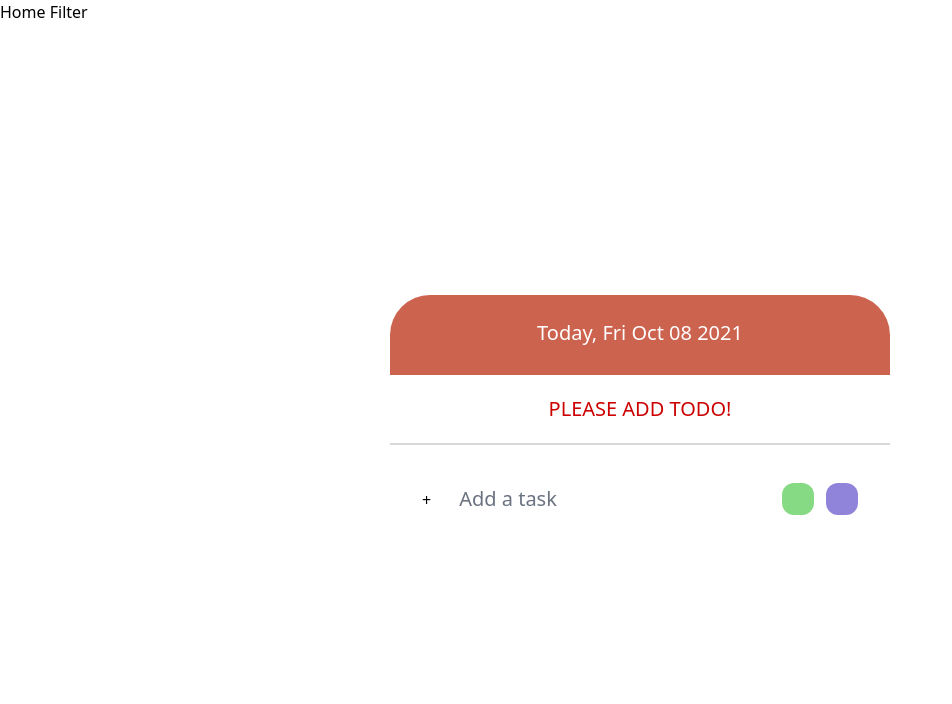
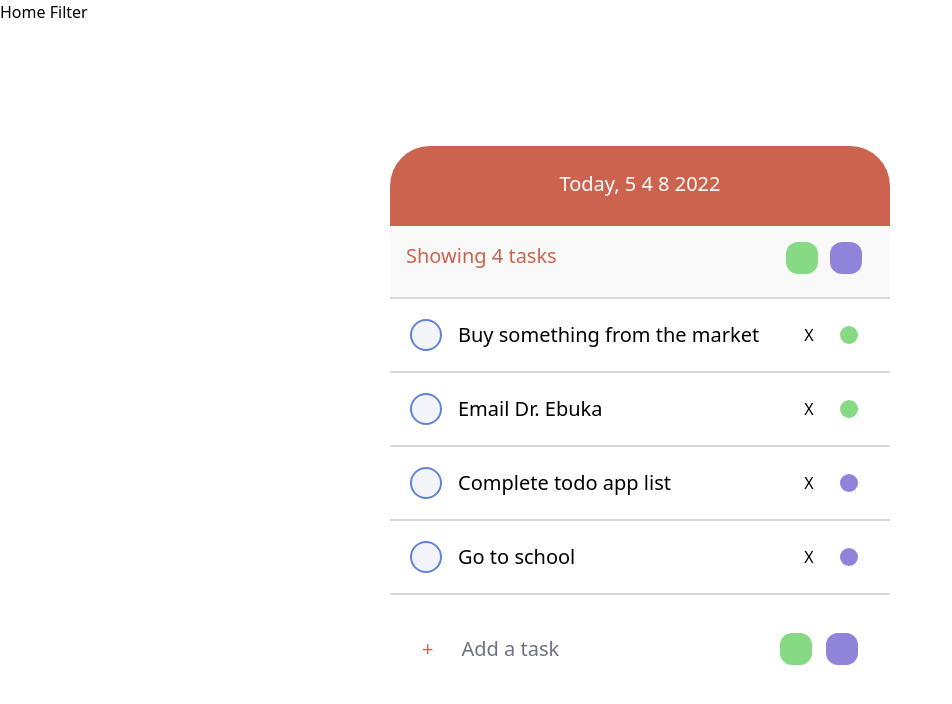
Before and after one commit to ammanabua/typescript-todo-app, a React (Create React App) app: page / in a window 1280 px wide. Shown: the top 704 px of the page, without its empty margins (0-952 px from the left). Built offline with nearby package versions, Linux system fonts and the light colour scheme.

Commit message:
add context

```diff
--- a/src/App.tsx
+++ b/src/App.tsx
@@ -1,12 +1,15 @@
-import React from 'react';
+import React, { useState } from 'react';
 import { BrowserRouter, Route, Routes } from 'react-router-dom';
 import { Home } from "./components/Home";
 import { Filter } from "./components/Filter"
 import { NavLink } from 'react-router-dom';
+import TodoProvider from './context/todoContext';
 
 function App() {
+
   return (
     <BrowserRouter>
+      <TodoProvider>
         <nav>
           <NavLink to="/">
             Home
@@ -19,6 +22,7 @@ function App() {
           <Route path="/" element={<Home />} />
           <Route path="/filter" element={<Filter />} />
         </Routes>
+      </TodoProvider>
     </BrowserRouter>
   );
 }
--- a/src/components/AddTodo.tsx
+++ b/src/components/AddTodo.tsx
@@ -1,26 +1,56 @@
-import React, { ChangeEvent, FormEvent } from 'react'
-import { setTextRange } from 'typescript'
+import React, { ChangeEvent, FormEvent, useContext, useState } from 'react'
+import { TodoProps, Todo } from '../@types/todo'
+import { TodoContext } from '../context/todoContext'
+import { v4 as uuidv4 } from "uuid"
 
-export type AddTodoProps = {
-    task: string
-    tag: string
-    handleSubmitTodo: (e:FormEvent) => void
-    handleChange: (e: ChangeEvent) => void
-    handleAddTag: (e:ChangeEvent) => void
-}
 
-export const AddTodo = ({ task, tag, handleChange, handleAddTag, handleSubmitTodo }: AddTodoProps) => {
+export const AddTodo: React.FC = () => {
+
+
+    const { handleAddTodo } = React.useContext(TodoContext) as TodoProps;
+
+    const [task, setTask] = React.useState("");
+    const [tag, setTag] = React.useState("");
+
+    const handleChange = (e: ChangeEvent) => {
+        const { value } = e.target as HTMLInputElement
+        setTask(value)
+      }
+
+    const handleSubmitTodo = (e: FormEvent) => {
+        e.preventDefault()
+
+        const todo = {
+            id: uuidv4(),
+            task: task,
+            tag: tag,
+            isCompleted: false,
+        }
+        task && handleAddTodo(todo)
+    }
+
+    const handleAddTag = (e: FormEvent) => {
+        const { value } = e.target as HTMLInputElement
+        setTag(value)
+    }
+
   return(
     <form onSubmit={handleSubmitTodo} className="w-full flex justify-between items-center p-8 border-t-2 border-border-grey rounded-b-[40px]">
         <div>
-            <button className='' type="submit" aria-label="Add a task">
+            <button className='text-xl text-[#CC634F]' type="submit" aria-label="Add a task">
             +
             </button>
-            <input className='border-none ml-4 text-xl' type="text" name="task" value={task} onChange={handleChange} placeholder="Add a task" />
+            <input className='border-none ml-4 text-xl' type="text" name="task" onChange={handleChange} placeholder="Add a task" />
         </div>
-        <div>
-            <input className='h-8 w-8 mr-3 rounded-xl bg-green outline-none checked:text-green focus:ring-0 border-none' type="radio" value="Green" name="tag" onChange={handleAddTag} />
-            <input className='h-8 w-8 rounded-xl bg-purple outline-none checked:text-purple focus:ring-0 border-none' type="radio" value="Purple" name="tag" onChange={handleAddTag} />
+        <div className='flex justify-center items-center'>
+            <div className='flex mr-3'>
+            <input className='peer invisible h-0 w-0' id="green" type="radio" value="Green" name="tag" onChange={handleAddTag} />
+            <label className='peer-checked:outline peer-checked:outline-tag-outline flex h-8 w-8 rounded-xl bg-green cursor-pointer' htmlFor="green"></label>
+            </div>
+            <div className='flex'>
+            <input className='peer invisible h-0 w-0' type="radio" value="Purple" name="tag" id="purple" onChange={handleAddTag} />
+            <label className='peer-checked:outline peer-checked:outline-tag-outline flex h-8 w-8 rounded-xl bg-purple cursor-pointer' htmlFor="purple"></label>
+            </div>
         </div>
     </form>
   )
--- a/src/components/Filter.tsx
+++ b/src/components/Filter.tsx
@@ -1,4 +1,7 @@
 import React from 'react'
+import { TodoProps } from "../@types/todo"
+
+
 
 export const Filter = () => {
   return (
--- a/src/components/Home.tsx
+++ b/src/components/Home.tsx
@@ -1,5 +1,6 @@
 import React from 'react'
 import { Todos } from "../components/Todos"
+
 
 export const Home = () => {
   return (
--- a/src/components/Row.tsx
+++ b/src/components/Row.tsx
@@ -1,26 +1,22 @@
 import React from 'react'
+import { Todo } from '../@types/todo';
 
-type Todo = {
-    id: string,
-    task: string,
-    tag: string,
-    isCompleted: boolean
+
+type Props = {
+    todo: Todo;
+    handleCheckTodo: (id: string) => void;
+    handleFilterTodo: (id: string) => void;
+    handleDeleteTodo: (id: string) => void;
 }
 
-type TodoProps = {
-    todo: Todo
-    handleDeleteTodo: (id: string) => void
-    handleFilterTodo: (tag: string) => void
-    handleCheckTodo: (id: string) => void
-}
 
-export const Row = ({ todo: { id, task, isCompleted, tag }, handleDeleteTodo, handleFilterTodo, handleCheckTodo}: TodoProps) => {
+export const Row: React.FC<Props> = ({ todo: { id, task, isCompleted, tag }, handleDeleteTodo, handleFilterTodo, handleCheckTodo}) => {
   return (
     <div
         className='
-            flex w-full p-5 justify-between bg-white border-t-2 border-border-grey align-middle'>
+            flex w-full p-5 justify-between bg-white border-t-2 border-border-grey align-middle cursor-pointer'>
 
-        <div className='flex items-center'>
+        <div className='flex items-center w-full' onClick={() => handleCheckTodo(id)}>
             <input
                 className='bg-check-grey rounded-full border-2 border-blue focus:ring-0 h-8 w-8 transition duration-200 float-left cursor-pointer mr-2'
                 type="checkbox"
--- a/src/components/Todos.tsx
+++ b/src/components/Todos.tsx
@@ -1,8 +1,10 @@
 
-import React, { ChangeEvent, FormEvent, HTMLInputTypeAttribute, useState } from 'react'
+import React, { ChangeEvent, FormEvent, useState } from 'react'
 import { AddTodo } from './AddTodo';
 import { Row } from './Row';
 import { v4 as uuidv4 } from 'uuid'
+import { Todo, TodoProps } from '../@types/todo';
+import { TodoContext } from "../context/todoContext"
 
 
 // const data = [
@@ -32,81 +34,27 @@ import { v4 as uuidv4 } from 'uuid'
 //     },
 // ]
 
-type Todo = {
-    id: string
-    task: string
-    tag: string
-    isCompleted: boolean
-}
+
 
 export const Todos = () => {
-    const [todos, setTodos] = useState<Todo[]>([]);
-    const [task, setTask] = useState("");
-    const [tag, setTag] = useState("");
+
+    const { todos, handleFilterTodo, handleCheckTodo, handleDeleteTodo } = React.useContext(TodoContext) as TodoProps;
 
     const todosLength = todos.length;
     const hasTodos = todos.length > 0;
     const remainingTodos = todos.filter((todo) => !todo.isCompleted).length
 
+    let newDate = new Date();
+    let day = newDate.getDay();
+    let date = newDate.getDate();
+    let month = newDate.getMonth() + 1;
+    let year = newDate.getFullYear()
 
-    const handleAddTodo = (todo: Todo) => {
-        const updatedTodos = [...todos, todo];
-        setTodos(updatedTodos);
-        console.log(updatedTodos);
-        setTask("")
-    }
-
-    const handleChange = (e: ChangeEvent) => {
-        const { value } = e.target as HTMLInputElement
-        setTask(value)
-    }
-
-    const handleSubmitTodo = (e: FormEvent) => {
-        e.preventDefault()
-
-        const todo = {
-            id: uuidv4(),
-            task: task,
-            tag: tag,
-            isCompleted: false,
-        }
-        task && handleAddTodo(todo)
-    }
-
-    const handleDeleteTodo = (id: string) => {
-        const updatedTodos = todos.filter((todo) => todo.id !== id)
-        setTodos(updatedTodos)
-    }
-
-    const handleFilterTodo = (tag: string) => {
-        const updatedTodos = todos.filter((todo) => todo.tag === tag)
-        setTodos(updatedTodos)
-    }
-
-    const handleCheckTodo = (id: string) => {
-        const updatedTodos = todos.map((todo) => {
-            if(todo.id === id) {
-                return {
-                    ...todo,
-                    isCompleted: !todo.isCompleted
-                }
-            }
-            return todo
-        })
-
-        setTodos(updatedTodos)
-    }
-
-    const handleAddTag = (e: FormEvent) => {
-        const { value } = e.target as HTMLInputElement
-        setTag(value)
-        console.log(value);
-    }
 
   return (
     <section className='w-[500px] xs:w-1/4 m-8 max-w-2xl flex flex-col items-center'>
         <div className='bg-orange h-20 p-6 rounded-t-[40px] w-full'>
-            <p className='text-center text-white text-xl font-medium'>Today, Fri Oct 08 2021</p>
+            <p className='text-center text-white text-xl font-medium'>{`Today, ${day} ${month} ${date} ${year}`}</p>
         </div>
         {!hasTodos && (
             <p className='m-5 text-xl text-[#c00] uppercase'>Please add todo!</p>
@@ -117,24 +65,19 @@ export const Todos = () => {
                     <p className='text-orange'>{`Showing ${todosLength} tasks`}</p>
                 </div>
                 <div>
-                    <button onClick={() => handleFilterTodo(tag)} className='h-8 w-8 mr-3 rounded-xl bg-green outline-none border-none'></button>
-                    <button onClick={() => handleFilterTodo(tag)} className='h-8 w-8 mr-3 rounded-xl bg-purple outline-none border-none'></button>
+                    <button onClick={() => handleFilterTodo("Green")} className='h-8 w-8 mr-3 rounded-xl bg-green outline-none border-none'></button>
+                    <button onClick={() => handleFilterTodo("Purple")} className='h-8 w-8 mr-3 rounded-xl bg-purple outline-none border-none'></button>
                 </div>
             </div>
         )}
-        {todos.map((todo) => (
+        {todos.map((todo: Todo) => (
             <Row key={todo.id}
             todo={todo}
-            handleDeleteTodo={handleDeleteTodo}
+            handleCheckTodo={handleCheckTodo}
             handleFilterTodo={handleFilterTodo}
-            handleCheckTodo={handleCheckTodo} />
+            handleDeleteTodo={handleDeleteTodo} />
         ))}
-        <AddTodo
-            task={task}
-            tag={tag}
-            handleChange={handleChange}
-            handleSubmitTodo={handleSubmitTodo}
-            handleAddTag={handleAddTag} />
+        <AddTodo />
     </section>
   )
 }
--- /dev/null
+++ b/src/context/todoContext.tsx
@@ -0,0 +1,74 @@
+import React, { useState, ChangeEvent, FormEvent, } from 'react'
+import { v4 as uuidv4 } from 'uuid'
+import { TodoProps, Todo } from '../@types/todo'
+
+
+export const TodoContext = React.createContext<TodoProps | null>(null);
+
+const TodoProvider: React.FC<React.ReactNode> = ({ children }) => {
+
+    const [todos, setTodos] = React.useState<Todo[]>([
+        {
+            id: "1",
+            task: "Buy something from the market",
+            tag: "Green",
+            isCompleted: false
+        },
+        {
+            id: "2",
+            task: "Email Dr. Ebuka",
+            tag: "Green",
+            isCompleted: false
+        },
+        {
+            id: "3",
+            task: "Complete todo app list",
+            tag: "Purple",
+            isCompleted: false
+        },
+        {
+            id: "4",
+            task: "Go to school",
+            tag: "Purple",
+            isCompleted: false
+        },
+    ]);
+
+
+    const handleAddTodo = (todo: Todo) => {
+        const updatedTodos = [...todos, todo];
+        setTodos(updatedTodos);
+    }
+
+    const handleDeleteTodo = (id: string) => {
+        const updatedTodos = todos.filter((todo) => todo.id !== id)
+        setTodos(updatedTodos)
+    }
+
+    const handleFilterTodo = (tag: string) => {
+        const updatedTodos = todos.filter((todo) => todo.tag === tag)
+        setTodos(updatedTodos)
+    }
+
+    const handleCheckTodo = (id: string) => {
+        const updatedTodos = todos.map((todo) => {
+            if(todo.id === id) {
+                return {
+                    ...todo,
+                    isCompleted: !todo.isCompleted
+                }
+            }
+            return todo
+        })
+
+        setTodos(updatedTodos)
+    }
+
+    return (
+        <TodoContext.Provider value={{ todos, handleAddTodo, handleDeleteTodo, handleCheckTodo, handleFilterTodo }}>
+            {children}
+        </TodoContext.Provider>
+    )
+}
+
+export default TodoProvider;
```
Also changed, not shown: src/@types/todo.d.ts (added, +20 -0 lines). Lines whose indentation alone changed are shown as unchanged.
